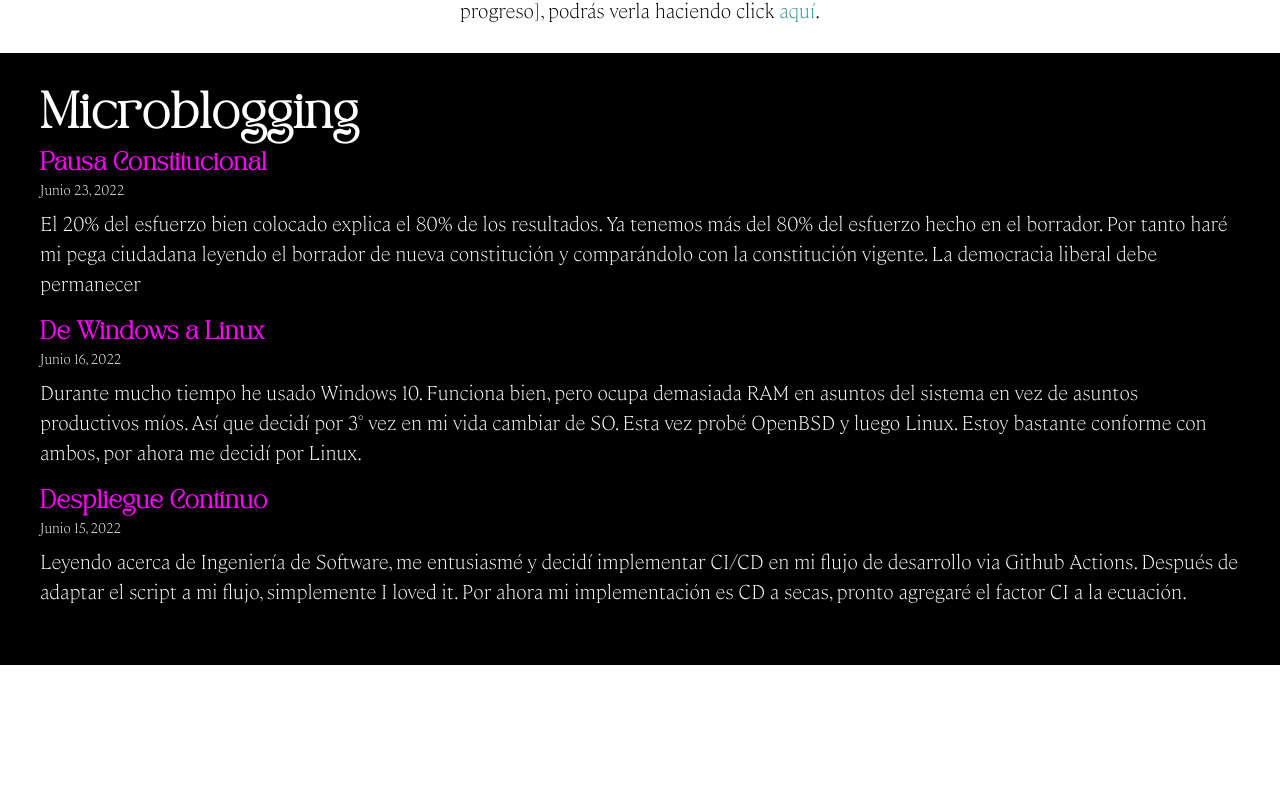
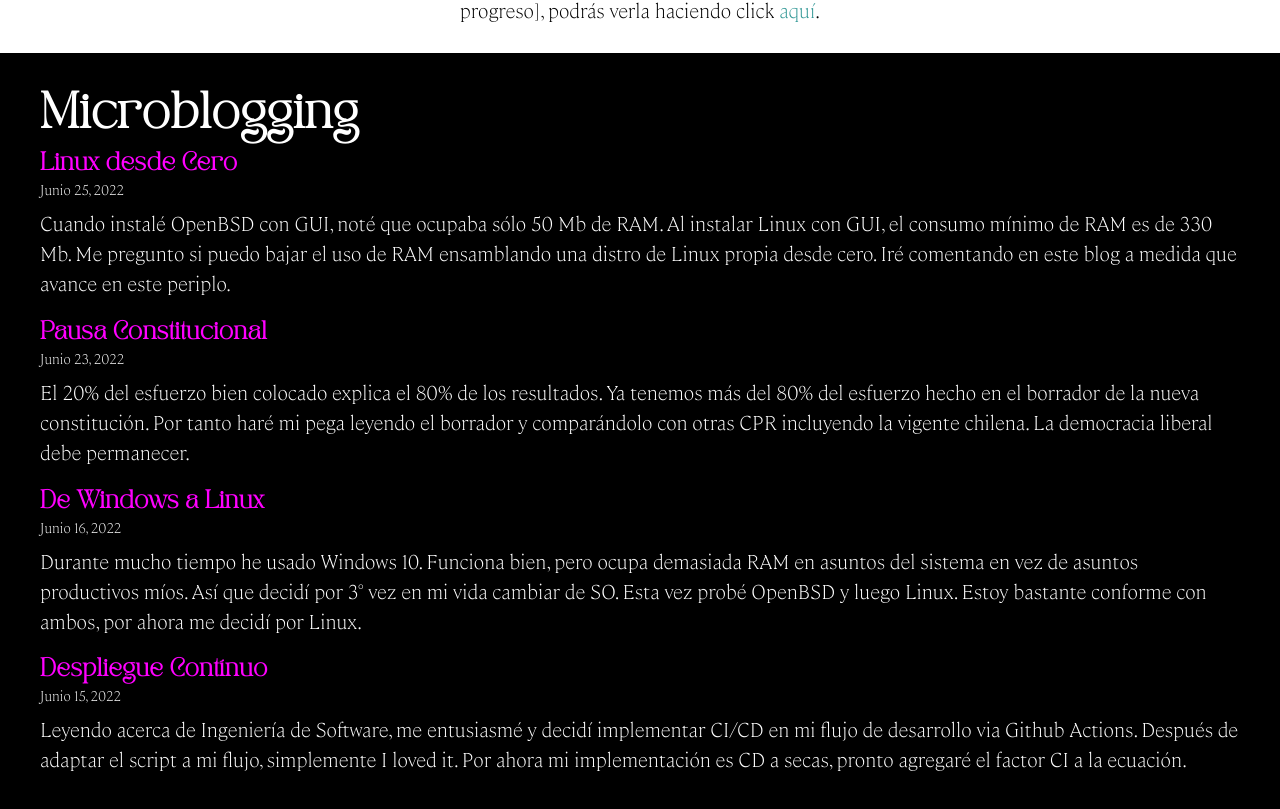
Before and after one commit to gnietto/gnietto.github.io, a React (Vite) app: page / in a window 1280 px wide. Shown: the part 2982-3791 px from the top of the page. Before the commit the page ends 3647 px from the top, so only its background shows below. Built offline with nearby package versions, Linux system fonts and the light colour scheme.

Commit message:
Agrega micropost y modifica texto del anterior

```diff
--- a/src/posts.ts
+++ b/src/posts.ts
@@ -1,28 +1,40 @@
 const posts = [
   {
-    key: 3,
+    key: '0004',
+    titulo: 'Linux desde Cero',
+    texto: [
+      'Cuando instalé OpenBSD con GUI, noté que ocupaba sólo 50 Mb de RAM. Al instalar Linux con GUI, el consumo mínimo de RAM es de 330 Mb. Me pregunto si puedo bajar el uso de RAM ensamblando una distro de Linux propia desde cero. Iré comentando en este blog a medida que avance en este periplo.'
+    ],
+    autor: 'Germán',
+    fecha: 'Junio 25, 2022',
+    link: '/linux-desde-cero',
+    tag: 'Devops'
+  },
+
+  {
+    key: '0003',
     titulo: 'Pausa Constitucional',
     texto: [
-      'El 20% del esfuerzo bien colocado explica el 80% de los resultados. Ya tenemos más del 80% del esfuerzo hecho en el borrador. Por tanto haré mi pega ciudadana leyendo el borrador de nueva constitución y comparándolo con la constitución vigente. La democracia liberal debe permanecer'
+      'El 20% del esfuerzo bien colocado explica el 80% de los resultados. Ya tenemos más del 80% del esfuerzo hecho en el borrador de la nueva constitución. Por tanto haré mi pega leyendo el borrador y comparándolo con otras CPR incluyendo la vigente chilena. La democracia liberal debe permanecer.'
     ],
     autor: 'Germán',
     fecha: 'Junio 23, 2022',
-    link: '/chile-constitucion-1',
+    link: '/pausa-constitucional',
     tag: 'Sociedad'
   },
   {
-    key: 2,
+    key: '0002',
     titulo: 'De Windows a Linux',
     texto: [
       'Durante mucho tiempo he usado Windows 10. Funciona bien, pero ocupa demasiada RAM en asuntos del sistema en vez de asuntos productivos míos. Así que decidí por 3° vez en mi vida cambiar de SO. Esta vez probé OpenBSD y luego Linux. Estoy bastante conforme con ambos, por ahora me decidí por Linux.'
     ],
     autor: 'Germán',
     fecha: 'Junio 16, 2022',
-    link: '/windows-linux',
+    link: '/windows-a-linux',
     tag: 'Devops'
   },
   {
-    key: 1,
+    key: '0001',
     titulo: 'Despliegue Contínuo',
     texto: [
       'Leyendo acerca de Ingeniería de Software, me entusiasmé y decidí implementar CI/CD en mi flujo de desarrollo via Github Actions. Después de adaptar el script a mi flujo, simplemente I loved it. Por ahora mi implementación es CD a secas, pronto agregaré el factor CI a la ecuación.'
```
